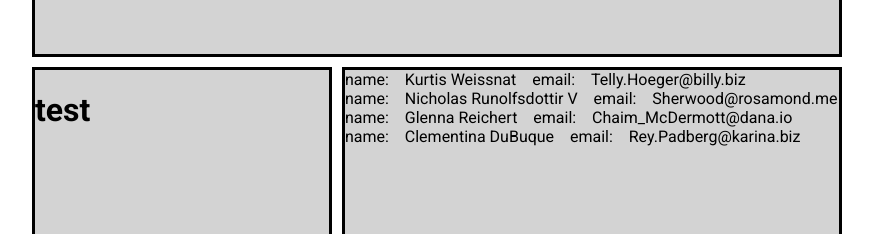
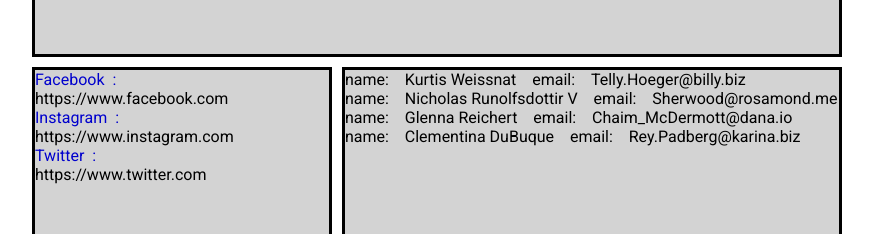
Before and after one commit to infoshareacademy/jfddr8-project-react, a React (Create React App) app in the folder Project 1/: page / in a window 1280 px wide. Shown: the part 143-377 px from the top of the page, without its empty margins (203-1076 px from the left). Built offline with nearby package versions, Linux system fonts and the light colour scheme.

Commit message:
added menu items in sidebar

```diff
--- a/Project 1/src/App.css
+++ b/Project 1/src/App.css
@@ -38,3 +38,7 @@
   background-color: lightgrey;
   border: 3px solid black;
 }
+
+.name {
+  color:mediumblue;
+}
--- a/Project 1/src/App.js
+++ b/Project 1/src/App.js
@@ -5,6 +5,7 @@
 import { Footer } from "./components/Footer";
 import { List } from "./components/Users";
 import { UsersData } from "./data/users-data";
+import { MenuItems } from "./data/menu-items";
 
 function App() {
   return (
@@ -17,7 +18,7 @@
         />
       </div>
       <div className="sidebar">
-        <Sidebar menuItems="test" />
+        <Sidebar menuItems={ MenuItems } />
       </div>
       <div className="content">
         <Content>
--- a/Project 1/src/components/Sidebar.js
+++ b/Project 1/src/components/Sidebar.js
@@ -1,5 +1,19 @@
+import App from "../App";
+import Styles from "../App.css"
+
 export function Sidebar(props) {
-    return (
-      <h1>{props.menuItems}</h1>
-    );
-  }
+  const data = props.menuItems;
+  console.log(data);
+  return (
+    <div>
+      {data.map((record) => {
+        return (
+          <>
+            <div className="name">{record.name}&nbsp;&nbsp;:</div>
+            <div className="link">{record.link}</div>
+          </>
+        );
+      })}
+    </div>
+  );
+}
```
